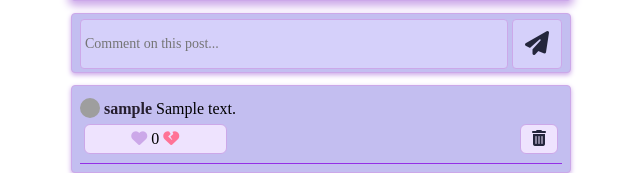
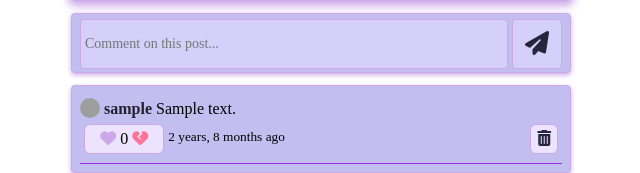
Before and after one commit to enesgorkemgenc/social-media-platform, a Django app: page /post/1/ in a window 1280 px wide. Shown: the part 630-803 px from the top of the page, without its empty margins (319-959 px from the left). Run offline with Django 4.2, Linux system fonts and the light colour scheme; a user stored in the database is signed in; tables that the repository leaves empty hold one stand-in row (values such as "Sample post"); some libraries are stand-ins or nearby versions; grey boxes are pictures that could not be loaded.

Commit message:
added date to comments

```diff
--- a/base/models.py
+++ b/base/models.py
@@ -168,6 +168,8 @@ class Post(models.Model):
     def __str__(self):
         return self.description
 
+    class Meta:
+        ordering = ["-created_date","-updated_date"]
 
 
 class Comment(models.Model):
@@ -183,3 +185,7 @@ class Comment(models.Model):
 
     def __str__(self):
         return self.content
+
+
+    class Meta:
+        ordering = [(models.Count("liked_users") - models.Count("disliked_users")), "-created_date"]
--- a/base/templates/base/post_page.html
+++ b/base/templates/base/post_page.html
@@ -89,6 +89,7 @@
                         <i class="fa-solid fa-heart-crack dislike-button {% if request.user in comment.disliked_users.all %}disliked{% endif %}" id="c-dislike-btn-{{ comment.id }}" onclick='dislike(`{% url "dislike-comment" comment.id %}`,"c","{{comment.id}}")'></i>
 
                     </div>
+                    <small>{{comment.created_date|timesince}} ago</small>
                     {% if request.user == comment.user %}
                     <div class="delete-section footer-section" onclick="delete_comment(`{% url 'delete-comment' comment.id %}`, '{{comment.id}}')">
                         <p><i class="fa-solid fa-trash-can"></i></p>
--- a/static/styles.css
+++ b/static/styles.css
@@ -260,7 +260,7 @@ i.fa-bars{
 .delete-section{
   width: 8%;
   margin: auto 4px;
-  margin-left: 60%;
+  margin-left: 43%;
 }
 
 .post-footer .share-section{
@@ -524,6 +524,13 @@ strong{
 .post-comment-footer{
   display: flex;
   margin: 6px 0;
+}
+.post-comment-footer .likes-section{
+  width: 25%;
+}
+.post-comment-footer small{
+  padding-top: 1%;
+  width: 50%;
 }
 
 .comment-on-post-container{
```
